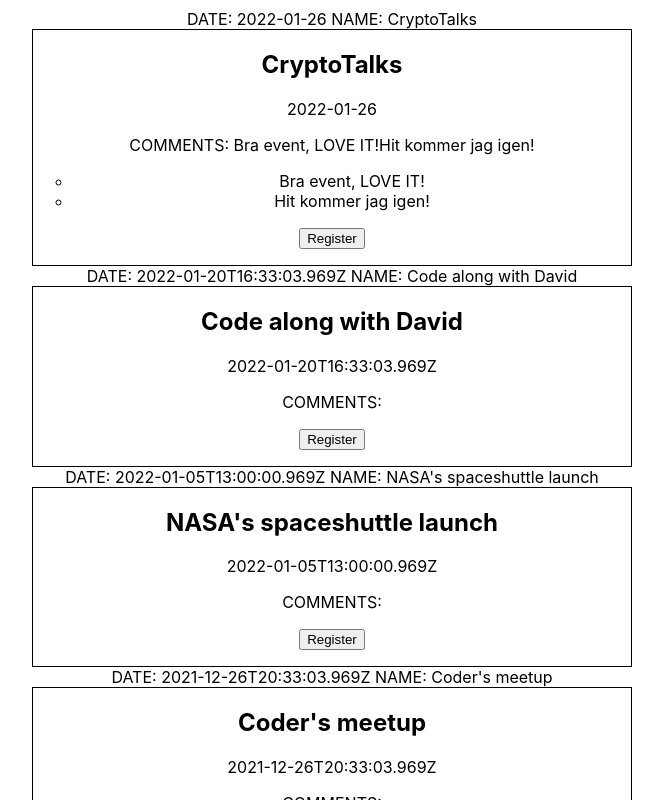
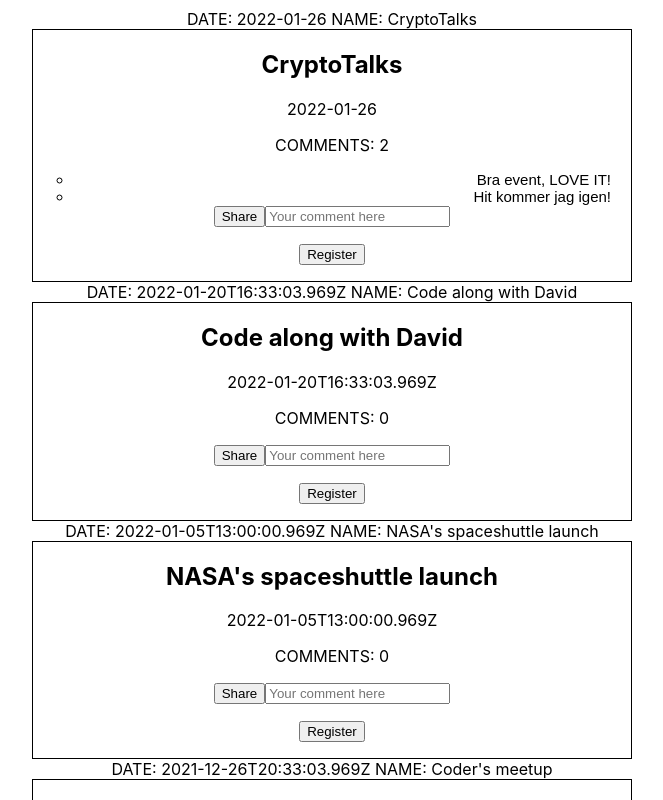
Before and after one commit to codeninjah/uppgift-design-patterns, a React (Create React App) app in the folder uppgift-design-patterns/: page / in a window 1280 px wide. Shown: the part 1320-2120 px from the top of the page, without its empty margins (328-991 px from the left). Built offline with nearby package versions, Linux system fonts and the light colour scheme.

Commit message:
Playing with the CSS

```diff
--- a/uppgift-design-patterns/src/App.css
+++ b/uppgift-design-patterns/src/App.css
@@ -85,3 +85,10 @@
   display: none;
 }
 */
+
+.kommentar {
+  font-size: 15px;
+  font-family: Arial;
+  text-align: right;
+  margin-right: 20px;
+}
--- a/uppgift-design-patterns/src/components/MeetupItem.tsx
+++ b/uppgift-design-patterns/src/components/MeetupItem.tsx
@@ -7,13 +7,15 @@
             <h1>{name}</h1>
             <p>{date}</p>
             <div className="hidden">
-                <p>COMMENTS: {comments}</p>
+                <p>COMMENTS: {comments.length}</p>
                 <ul>
                     {
                         comments.map(item =>
-                        <li key={item}>{item}</li>)
+                        <li className="kommentar" key={item}>{item}</li>)
                     }
                 </ul>
+                <button>Share</button>
+                <input type="text" placeholder="Your comment here"></input>
                 <p><button>Register</button></p>
             </div>
         </>
--- a/uppgift-design-patterns/src/components/MeetupsView.tsx
+++ b/uppgift-design-patterns/src/components/MeetupsView.tsx
@@ -37,6 +37,8 @@
         const testDateMonth = testDate.split("-")[1]
         const testDateDay = testDate.split("-")[2]
         console.log(testDateDay)
+
+
     }
 
     dateCompare("2020-10-10")
```
Also changed, not shown: 1 other file (tests, documents, lock files or other folders).
